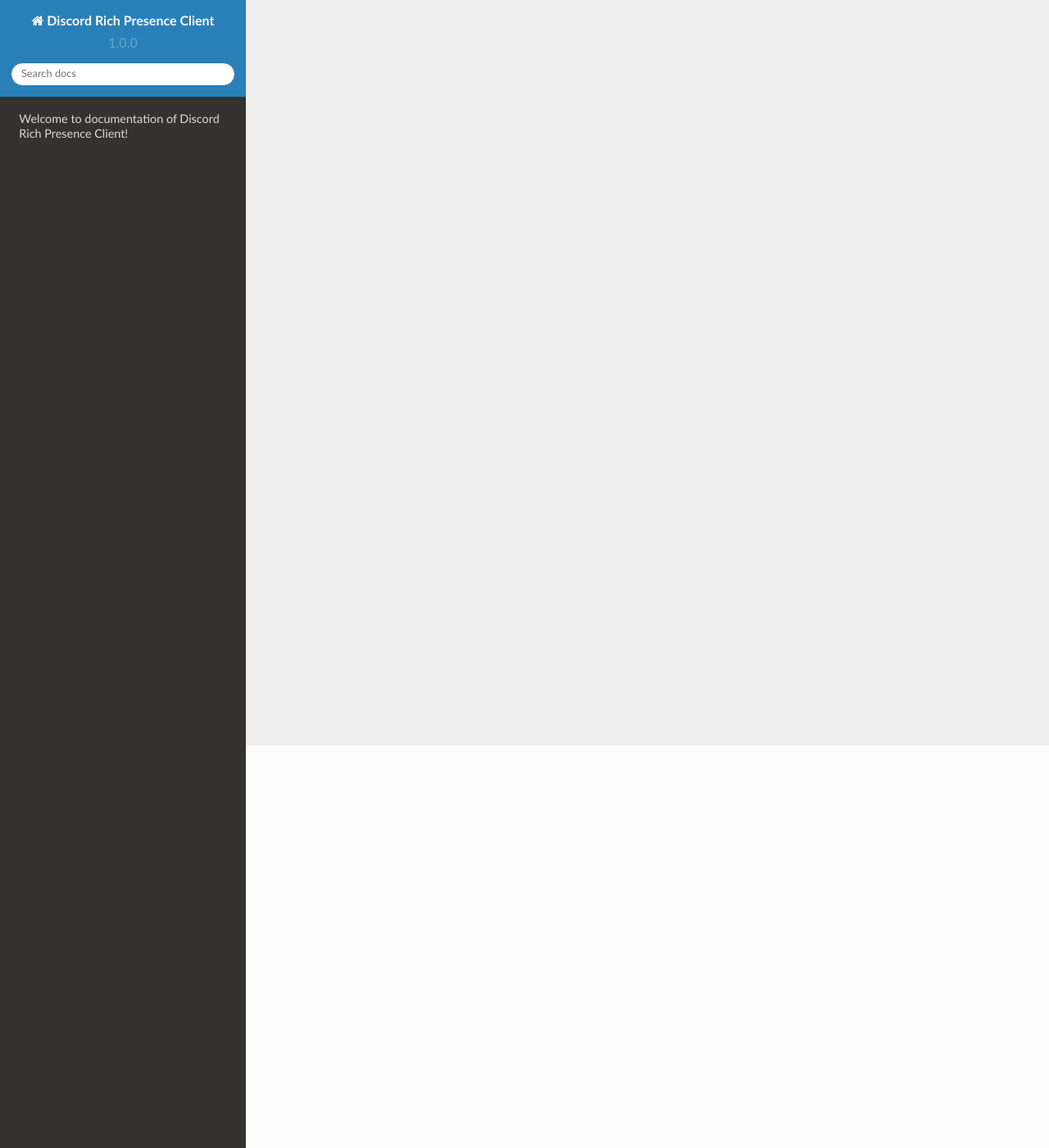
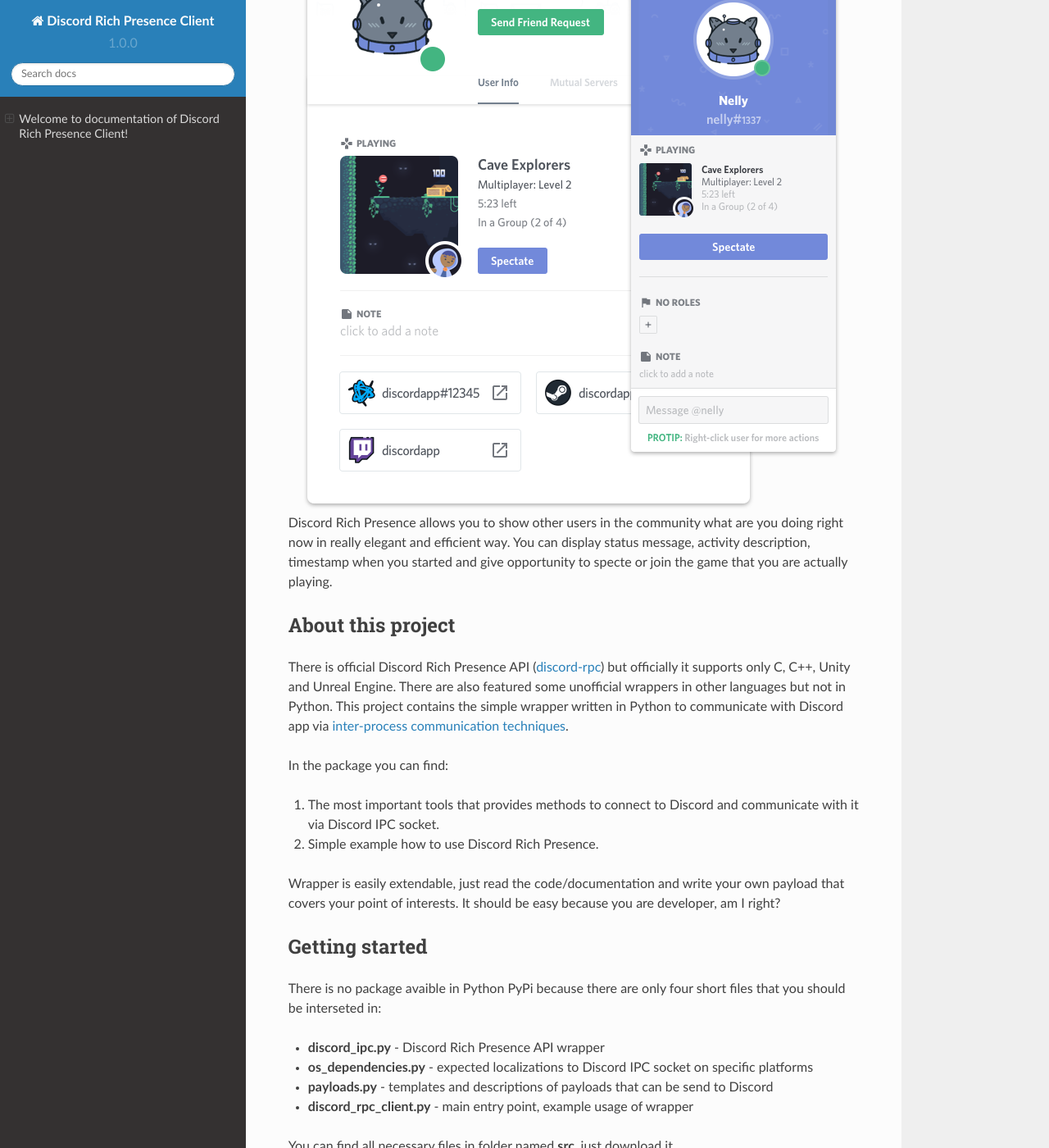
Before and after one commit to MashMB/discord_rpc_client, a Sphinx documentation site: the page built from docs/sphinx/index.rst, in a window 1280 px wide and 1400 px high, scrolled down 491 px. Shown: the whole window at 82% size. Built offline with Sphinx 7.4.7 and the Read the Docs theme 2.0.0, drawn with Linux system fonts in a browser that asks for light colours; some of the changed text lies outside the part shown.

Commit message:
Updating index.rst

```diff
--- a/docs/sphinx/index.rst
+++ b/docs/sphinx/index.rst
@@ -1,2 +1,119 @@
 Welcome to documentation of Discord Rich Presence Client!
 =========================================================
+
+Discord is one of the most popular communicator all over the world. Discord ensures text and voice communiacton protocol for many communities. Developers of this amazing communicator gives opportunity for other independent developers to integrate thier products with Discord. One of the most interesting option is to share your's activty with rest of the community. This can be reached with Discord Rich Presecne.
+
+==============================
+What is Discord Rich Presence?
+==============================
+
+.. image:: ../img/discord_rich_presence_example.png
+	:align: center
+
+Discord Rich Presence allows you to show other users in the community what are you doing right now in really elegant and efficient way. You can display status message, activity description, timestamp when you started and give opportunity to specte or join the game that you are actually playing.
+
+==================
+About this project
+==================
+
+There is official Discord Rich Presence API (`discord-rpc <https://github.com/discordapp/discord-rpc>`_) but officially it supports only C, C++, Unity and Unreal Engine. There are also featured some unofficial wrappers in other languages but not in Python. This project contains the simple wrapper written in Python to communicate with Discord app via `inter-process communication techniques <https://en.wikipedia.org/wiki/Inter-process_communication>`_.
+
+
+In the package you can find:
+
+1. The most important tools that provides methods to connect to Discord and communicate with it via Discord IPC socket.
+2. Simple example how to use Discord Rich Presence.
+
+Wrapper is easily extendable, just read the code/documentation and write your own payload that covers your point of interests. It should be easy because you are developer, am I right?
+
+===============
+Getting started
+===============
+
+There is no package avaible in Python PyPi because there are only four short files that you should be interseted in:
+
+* **discord_ipc.py** - Discord Rich Presence API wrapper
+* **os_dependencies.py** - expected localizations to Discord IPC socket on specific platforms
+* **payloads.py** - templates and descriptions of payloads that can be send to Discord
+* **discord_rpc_client.py** - main entry point, example usage of wrapper
+
+You can find all necessary files in folder named **src**, just download it.
+
+There is no need to install **requirements.txt** because it contains packages needed to use Sphinx documentation tool only.
+
+Firstly you should visit `Discord developers site <https://discordapp.com/developers/applications/me>`_ and register your application. After that your unique **Client ID** should be generated. Nextly download **src** folder from the repository and open file named **discord_rpc_client.py**.
+
+In line 22 you should replace **ClientID** parameter with ID generated in last step.
+
+.. code-block:: python
+
+	ipc = discord_ipc.DiscordIPC("ClientID")
+
+
+You are ready to go just save the file, open Discord app and run program with command in terminal:
+
+.. code-block:: shell
+
+	python discrod_rpc_client.py
+
+
+Community should see that your status changed!
+
+===================
+Supported platforms
+===================
+
+===============	==========
+OS			status
+===============	==========
+**Windows**		*tested*
+**Linux**		*tested*
+**MacOS**		*untested*
+===============	==========
+
+===============
+Bugs and issues
+===============
+
+If any error occured, I will be really happy to help you with the problem but it will be nice to see the error message. You can change logger mode and paste log contnet into `GitHub issue page <https://github.com/MashMB/discord_rpc_client/issues>`_.
+
+Replace line 23 in **discord_ipc.py** with:
+
+.. code-block:: python
+
+	logger_level = "DEBUG"
+
+After that run program:
+
+.. code-block:: python
+
+	python discrod_rpc_client.py
+
+
+Open discord_ipc.log file and copy the content.
+
+=======
+License
+=======
+
+The MIT License (MIT)
+
+Copyright (c) 2018 Maciej Bedra
+
+Permission is hereby granted, free of charge, to any person obtaining a copy
+of this software and associated documentation files (the "Software"), to deal
+in the Software without restriction, including without limitation the rights
+to use, copy, modify, merge, publish, distribute, sublicense, and/or sell
+copies of the Software, and to permit persons to whom the Software is
+furnished to do so, subject to the following conditions:
+
+The above copyright notice and this permission notice shall be included in all
+copies or substantial portions of the Software.
+
+THE SOFTWARE IS PROVIDED "AS IS", WITHOUT WARRANTY OF ANY KIND, EXPRESS OR
+IMPLIED, INCLUDING BUT NOT LIMITED TO THE WARRANTIES OF MERCHANTABILITY,
+FITNESS FOR A PARTICULAR PURPOSE AND NONINFRINGEMENT. IN NO EVENT SHALL THE
+AUTHORS OR COPYRIGHT HOLDERS BE LIABLE FOR ANY CLAIM, DAMAGES OR OTHER
+LIABILITY, WHETHER IN AN ACTION OF CONTRACT, TORT OR OTHERWISE, ARISING FROM,
+OUT OF OR IN CONNECTION WITH THE SOFTWARE OR THE USE OR OTHER DEALINGS IN THE
+SOFTWARE.
```
